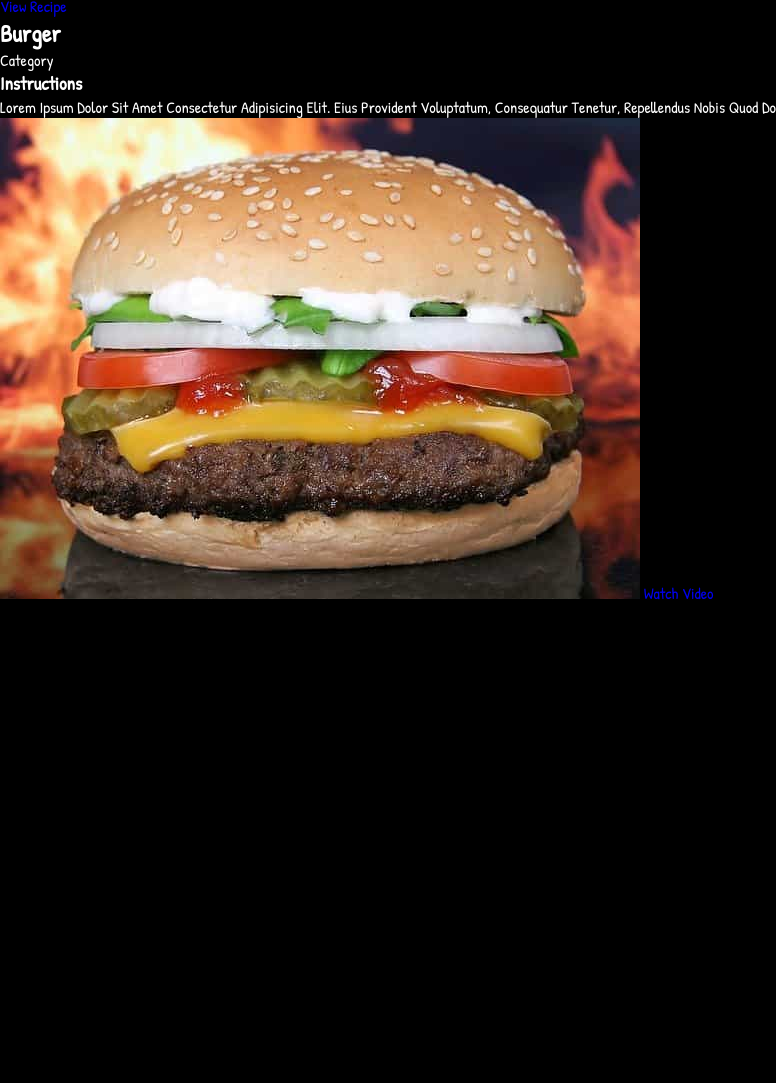
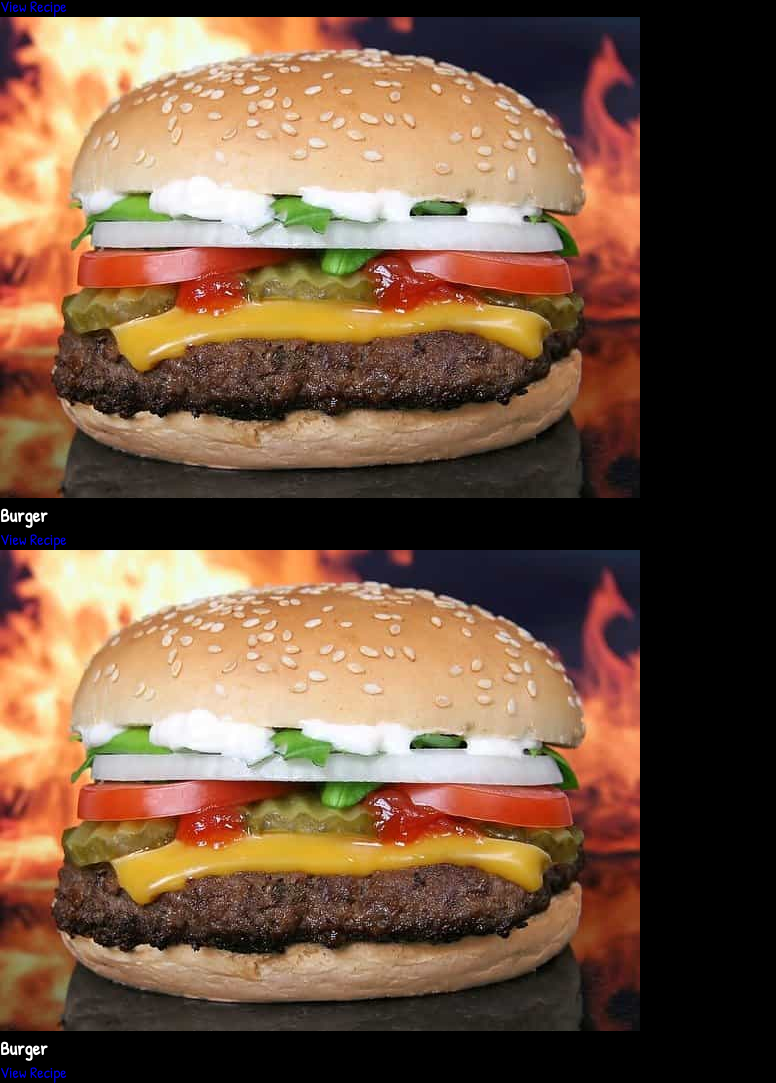
Before and after one commit to Anahidhemmat/Recipe-App, a plain HTML site: page RecipeApp2/index.html in a window 1280 px wide. Shown: the part 810-1893 px from the top of the page, without its empty margins (0-776 px from the left). Before the commit the page ends 1414 px from the top, so only its background shows below. Drawn offline with nearby package versions, Linux system fonts and the light colour scheme; no server answers.

Commit message:
meal list done

```diff
--- a/RecipeApp2/index.html
+++ b/RecipeApp2/index.html
@@ -36,12 +36,34 @@
           <!-- meal name and btn -->
           <section class="about-meal">
             <h3 class="meal-name">Burger</h3>
-            <a href="#" class="view-recipe">View Recipe</a>
+            <a href="#" class="view-recipe-btn">View Recipe</a>
+          </section>
+        </section>
+        <section class="item">
+          <!-- image -->
+          <section class="meal-img">
+            <img src="menu-2.jpg" alt="food" />
+          </section>
+          <!-- meal name and btn -->
+          <section class="about-meal">
+            <h3 class="meal-name">Burger</h3>
+            <a href="#" class="view-recipe-btn">View Recipe</a>
+          </section>
+        </section>
+        <section class="item">
+          <!-- image -->
+          <section class="meal-img">
+            <img src="menu-2.jpg" alt="food" />
+          </section>
+          <!-- meal name and btn -->
+          <section class="about-meal">
+            <h3 class="meal-name">Burger</h3>
+            <a href="#" class="view-recipe-btn">View Recipe</a>
           </section>
         </section>
       </section>
       <!-- meal details -->
-      <section class="meal-details">
+      <!-- <section class="meal-details">
         <h2 class="recipe-name">burger</h2>
         <p class="category-name">Category</p>
         <h3 class="ins-title">instructions</h3>
@@ -53,7 +75,7 @@
         </p>
         <img src="menu-2.jpg" alt="food" class="recipe-img" />
         <a href="#" class="recipe-youtube">Watch Video</a>
-      </section>
+      </section> -->
     </section>
 
     <!-- ioicons cdn -->
```
